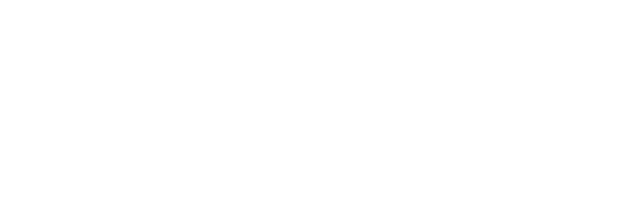
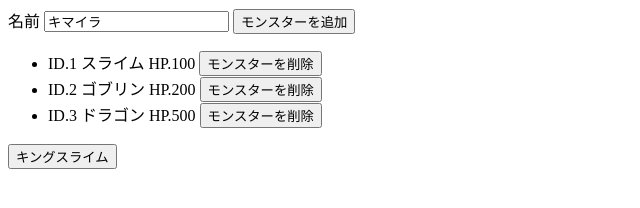
Before and after one commit to sy611/VueNekobon, a plain HTML site: page index.html in a window 1280 px wide. Shown: the whole page, without its empty margins (0-640 px from the left). Drawn offline with nearby package versions, Linux system fonts and the light colour scheme.

Commit message:
P.80まで終わった

```diff
--- a/index.html
+++ b/index.html
@@ -7,9 +7,15 @@
   </head>
   <body>
     <div id="app">
-      <li v-for="(item, index) in list">
-        <li>ID.{{ item[index].id }}{{ item.name }} HP:{{ item.hp }}</li>
-      </li>
+      名前 <input v-model="name">
+      <button v-on:click="doAdd">モンスターを追加</button>
+      <ul>
+        <li v-for="item in list" v-bind:key="item.id">
+          ID.{{ item.id }} {{ item.name }} HP.{{ item.hp }}
+          <button v-on:click="doRemove(index)">モンスターを削除</button>
+        </li>
+      </ul>
+      <button v-on:click="addKing">キングスライム</button>
     </div>
     <script src="https://cdn.jsdelivr.net/npm/vue@2.5.13/dist/vue.js"></script>
     <script src="main.js"></script>
--- a/main.js
+++ b/main.js
@@ -1,11 +1,35 @@
 var app = new Vue({
   el: '#app',
   data: {
+    name: 'キマイラ',
     list: [
       { id: 1, name: 'スライム', hp: 100},
       { id: 2, name: 'ゴブリン', hp: 200},
       { id: 3, name: 'ドラゴン', hp: 500},
     ]
+  },
+  created: function() {
+    this.list.forEach(function(item) {
+      this.$set(item, 'active', false);
+    }, this);
+  },
+  methods: {
+    doAdd: function() {
+      var max = this.list.reduce(function(a, b) {
+        return a > b.id ? a: b.id;
+      }, 0);
+      this.list.push({
+        id: max + 1,
+        name: this.name,
+        hp: 500
+      });
+    },
+    doRemove: function(index) {
+      this.list.splice(index, 1);
+    },
+    addKing: function() {
+      this.$set(this.list, 0, { id: 1, name: 'キングスライム', hp: 500});
+    }
   }
 
 });
```
Also changed, not shown: README.md.
